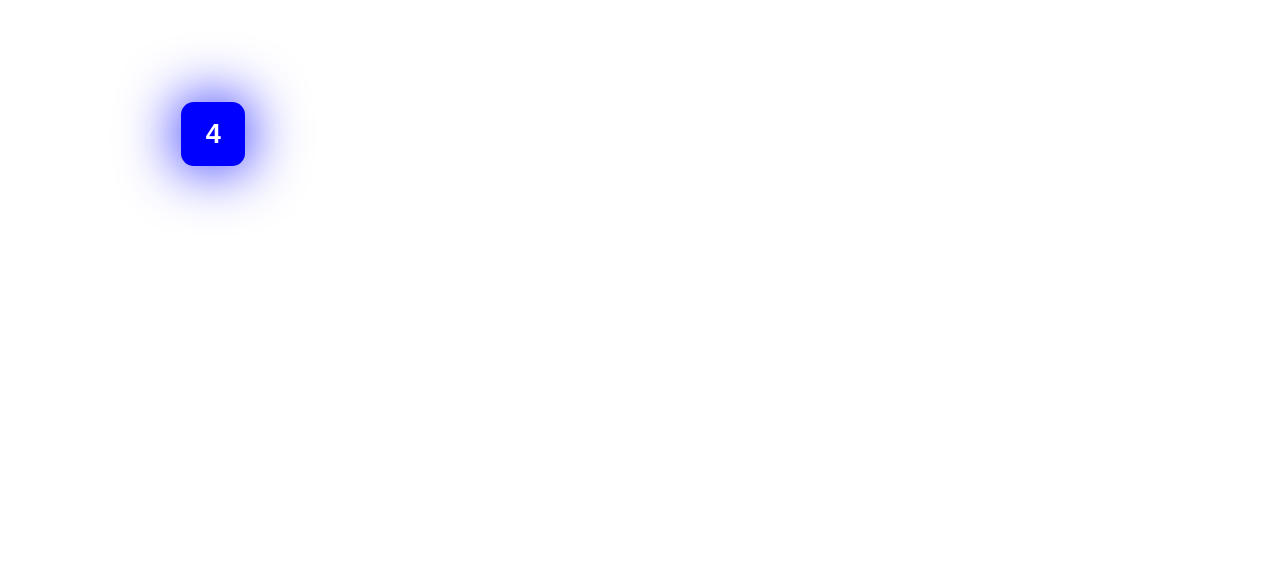
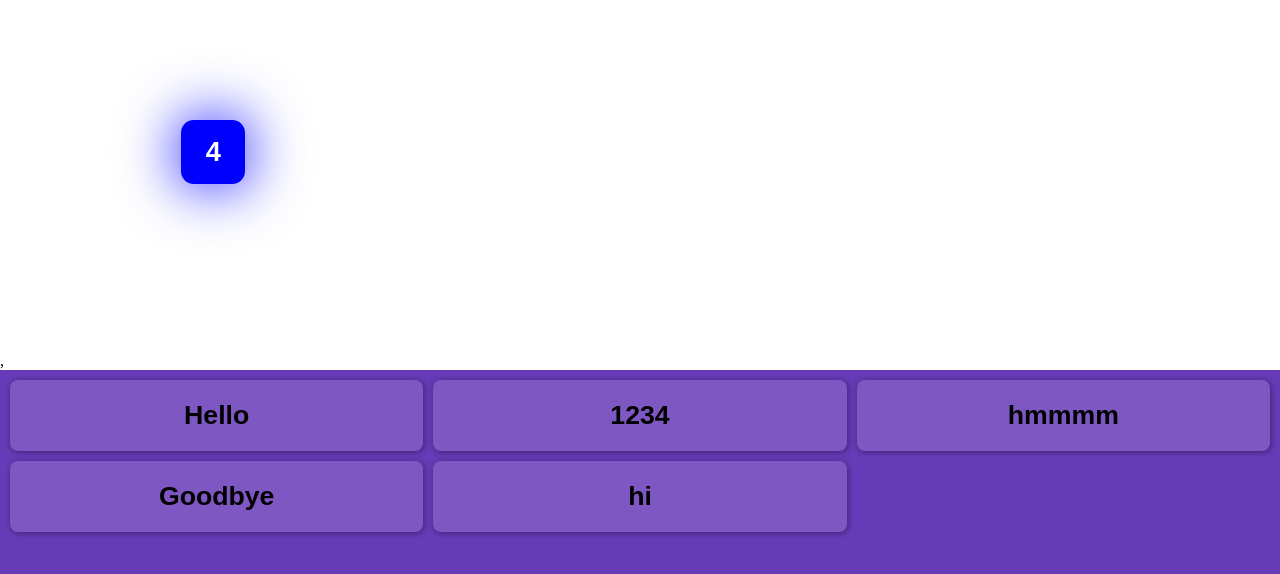
Before and after one commit to calebeby/coiled, a Preact app: page / in a window 1280 px wide. Shown: the part 1266-1840 px from the top of the page. Before the commit the page ends 1600 px from the top, so only its background shows below. Built offline with nearby package versions, Linux system fonts and the light colour scheme.

Commit message:
Add example like AnimateSharedLayout in framer motion

```diff
--- a/src/animated.tsx
+++ b/src/animated.tsx
@@ -1,4 +1,11 @@
-import { useEffect, useLayoutEffect, useRef } from 'preact/hooks'
+import { createContext } from 'preact'
+import {
+  useContext,
+  useEffect,
+  useLayoutEffect,
+  useMemo,
+  useRef,
+} from 'preact/hooks'
 
 export interface Animator<State> {
   getInitialState(now: number, alpha: number, beta: number): State
@@ -15,6 +22,7 @@ type AnimatedProps<
 > = ElementProps<El> & {
   el: El
   animators: Animator<any>[]
+  animateId?: any
 }
 
 export type ODEParameters = [
@@ -38,7 +46,7 @@ export type ODEParameters = [
  * After the oscillations decrease to below this threshold,
  * stop the oscillations entirely. Units are the same as the positional units (usualy px)
  */
-const oscillationEndThreshold = 0.1
+const oscillationEndThreshold = 0.4
 
 /** To be called when the target changes (or may have changed) */
 export const computeODEParameters = (
@@ -100,14 +108,39 @@ export const computeVelocityAtTime = (
   )
 }
 
+const globalState = new Map<any, any[]>()
+
+// TODO: memory leak, never cleaned up
+const makeStateGetter = (state: Map<any, any[]>) => (
+  animateId: any,
+  numAnimators: number,
+) => {
+  return (
+    state.get(animateId) ||
+    state.set(animateId, new Array(numAnimators)).get(animateId)
+  )
+}
+
+const animateContext = createContext(makeStateGetter(globalState))
+
+export const AnimateParent = ({ children }: { children: any }) => {
+  const getter = useMemo(() => makeStateGetter(new Map<any, any[]>()), [])
+  return (
+    <animateContext.Provider value={getter}>{children}</animateContext.Provider>
+  )
+}
+
 export const Animated = <El extends keyof JSX.IntrinsicElements>({
   el,
   animators,
+  animateId,
   ...props
 }: AnimatedProps<El>) => {
   const elRef = useRef<HTMLElement>()
   const El = el as any
-  const animatorStates = useRef<any[]>(new Array(animators.length)).current
+  const symbol = useMemo(() => Symbol(), [])
+  const id = animateId === undefined ? symbol : animateId
+  const animatorStates = useContext(animateContext)(id, animators.length)!
 
   const b = 27.8
   const m = 1
@@ -136,11 +169,7 @@ export const Animated = <El extends keyof JSX.IntrinsicElements>({
   })
 
   useLayoutEffect(() => {
-    elRef.current.style.transform = `translate(var(--translate-x), var(--translate-y)) scale(var(--scale-x), var(--scale-y))`
-    elRef.current.style.setProperty('--translate-x', '0')
-    elRef.current.style.setProperty('--translate-y', '0')
-    elRef.current.style.setProperty('--scale-x', '1')
-    elRef.current.style.setProperty('--scale-y', '1')
+    elRef.current.style.transform = `translate(var(--translate-x, 0), var(--translate-y, 0)) scale(var(--scale-x, 1), var(--scale-y, 1))`
   }, [])
 
   useEffect(() => {
--- a/src/app.tsx
+++ b/src/app.tsx
@@ -1,5 +1,5 @@
 import { useEffect, useState } from 'preact/hooks'
-import { Animated } from './animated'
+import { Animated, AnimateParent } from './animated'
 import { positionAnimator, sizeAnimator } from './position-and-size-animator'
 
 const useSpacebar = (cb: () => void) => {
@@ -90,6 +90,86 @@ const WidthExample = () => {
   )
 }
 
+interface Card {
+  title: string
+  content: string
+}
+
+interface CardProps extends Card {
+  onClick: () => void
+  expanded: boolean
+  animateId?: any
+}
+
+const Card = ({ title, content, onClick, expanded, animateId }: CardProps) => {
+  return (
+    <Animated
+      el={expanded ? 'div' : 'button'}
+      animators={[positionAnimator, sizeAnimator]}
+      class={`card ${expanded ? 'expanded' : ''}`}
+      onClick={onClick}
+      animateId={animateId}
+    >
+      <h1>{title}</h1>
+      {expanded && <p>{content}</p>}
+    </Animated>
+  )
+}
+
+const cards: Card[] = [
+  { title: 'Hello', content: 'This is some text for hello' },
+  { title: 'Goodbye', content: 'This is some text for goodbye' },
+  { title: '1234', content: 'no text here' },
+  { title: 'hi', content: 'who said what?' },
+  { title: 'hmmmm', content: 'what is a day' },
+]
+
+const CardExpandExample = () => {
+  const [expandedCard, setExpandedCard] = useState<Card | null>(null)
+  return (
+    <AnimateParent>
+      <div class="example card-example">
+        <div class="card-list">
+          {cards.map((card) =>
+            expandedCard === card ? (
+              <div class="card placeholder" />
+            ) : (
+              <Card
+                expanded={false}
+                key={card.title}
+                title={card.title}
+                content={card.content}
+                onClick={() => setExpandedCard(card)}
+                // onClick={() => (
+                //   setExpandedCard((s) => (s === null ? false : null)),
+                //   cards.reverse()
+                // )}
+                animateId={card}
+              />
+            ),
+          )}
+        </div>
+        {expandedCard && (
+          <Card
+            expanded
+            title={expandedCard.title}
+            content={expandedCard.content}
+            animateId={expandedCard}
+            onClick={() => setExpandedCard(null)}
+            key={expandedCard.title}
+          />
+        )}
+      </div>
+    </AnimateParent>
+  )
+}
+
 export const App = () => {
-  return ([<WidthExample />, <PositionExample />] as any) as JSX.Element
+  return (
+    <>
+      <WidthExample />,
+      <PositionExample />,
+      <CardExpandExample />
+    </>
+  )
 }
--- a/src/index.css
+++ b/src/index.css
@@ -56,3 +56,40 @@ h3 {
   color: white;
   overflow: hidden;
 }
+
+.card-example {
+  background: #673ab7;
+  overflow: hidden;
+}
+
+.card-example .card-list {
+  display: grid;
+  gap: 10px;
+  padding: 10px;
+  grid-auto-columns: 1fr;
+  grid-template-rows: auto auto;
+  grid-auto-flow: column;
+  align-items: stretch;
+}
+
+.card {
+  background: #7e57c2;
+  border-radius: 8px;
+  padding: 20px;
+  font-family: sans-serif;
+  cursor: pointer;
+  border: none;
+  box-shadow: #0000004a 1px 1px 5px 1px;
+}
+
+.card.expanded {
+  margin: 10px;
+  width: calc(100% - 20px);
+  min-height: 20rem;
+}
+
+.card.placeholder {
+  background: #0000001f;
+  box-shadow: none;
+  filter: blur(2px);
+}
```
